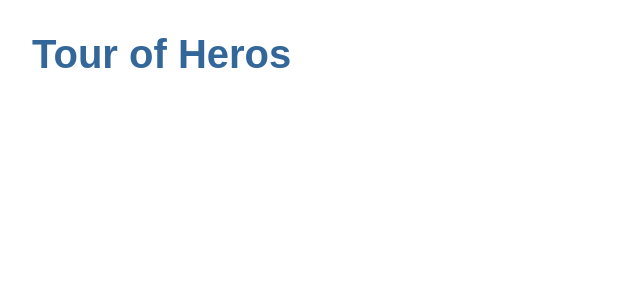
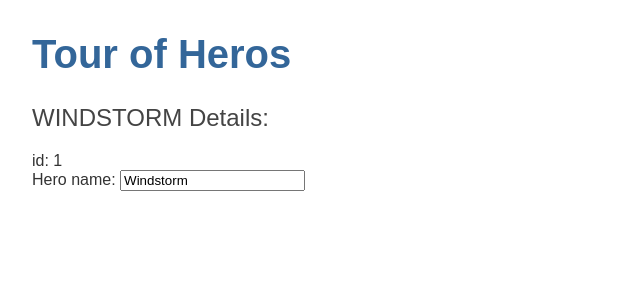
Before and after one commit to MarcoSchoch1/tour-of-heros, an Angular app: page / in a window 1280 px wide. Shown: the top 300 px of the page, without its empty margins (0-640 px from the left). Built offline with nearby package versions, Linux system fonts and the light colour scheme.

Commit message:
#IMPROVEMENT adding a Hero with changable name to the front page

```diff
--- a/src/app/app.component.html
+++ b/src/app/app.component.html
@@ -1 +1,2 @@
 <h1>{{ title }}</h1>
+<app-heroes></app-heroes>
--- /dev/null
+++ b/src/app/hero.ts
@@ -0,0 +1,4 @@
+export interface Hero {
+    id: number;
+    name: string;
+}
--- /dev/null
+++ b/src/app/heroes/heroes.component.html
@@ -0,0 +1,6 @@
+<h2>{{hero.name | uppercase}} Details: </h2>
+<div><span>id: {{hero.id}}</span></div>
+<div>
+    <label for="name">Hero name: </label>
+    <input id="name" [(ngModel)]="hero.name" placeholder="name">
+</div>
--- /dev/null
+++ b/src/app/heroes/heroes.component.ts
@@ -0,0 +1,16 @@
+import { Component } from '@angular/core';
+import { Hero } from '../hero';
+
+@Component({
+  selector: 'app-heroes',
+  templateUrl: './heroes.component.html',
+  styleUrl: './heroes.component.less'
+})
+export class HeroesComponent {
+
+  hero: Hero = {
+    id: 1,
+    name: 'Windstorm'
+  };
+
+}
```
Also changed, not shown: src/app/app.module.ts (+6 -2 lines), src/app/heroes/heroes.component.less (added), 1 other file (tests, documents, lock files or other folders).
